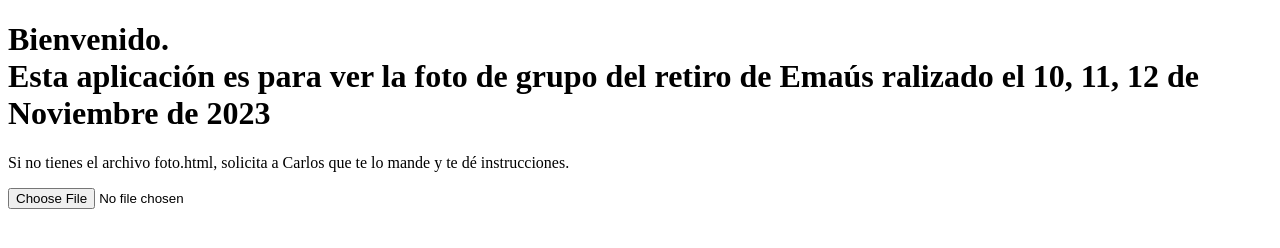
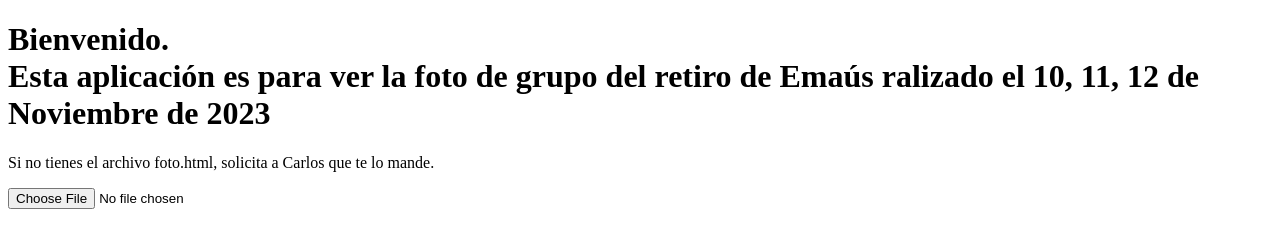
Before and after one commit to angelussantaines/iconos, a plain HTML site: page index_1.html in a window 1280 px wide. Drawn offline with Linux system fonts and the light colour scheme.

Commit message:
Add files via upload

```diff
--- a/index_1.html
+++ b/index_1.html
@@ -7,7 +7,7 @@
 <body>
     <h1>Bienvenido. <br>Esta aplicación es para ver la foto de grupo del retiro de Emaús ralizado el 10, 11, 12 de Noviembre de 2023</h1>
     <p></p>
-    <p>Si no tienes el archivo foto.html, solicita a Carlos que te lo mande y te dé instrucciones.</p>
+    <p>Si no tienes el archivo foto.html, solicita a Carlos que te lo mande.</p>
 
     <!-- Campo de entrada para el archivo -->
     <input type="file" id="archivoInput" accept=".html">
```
